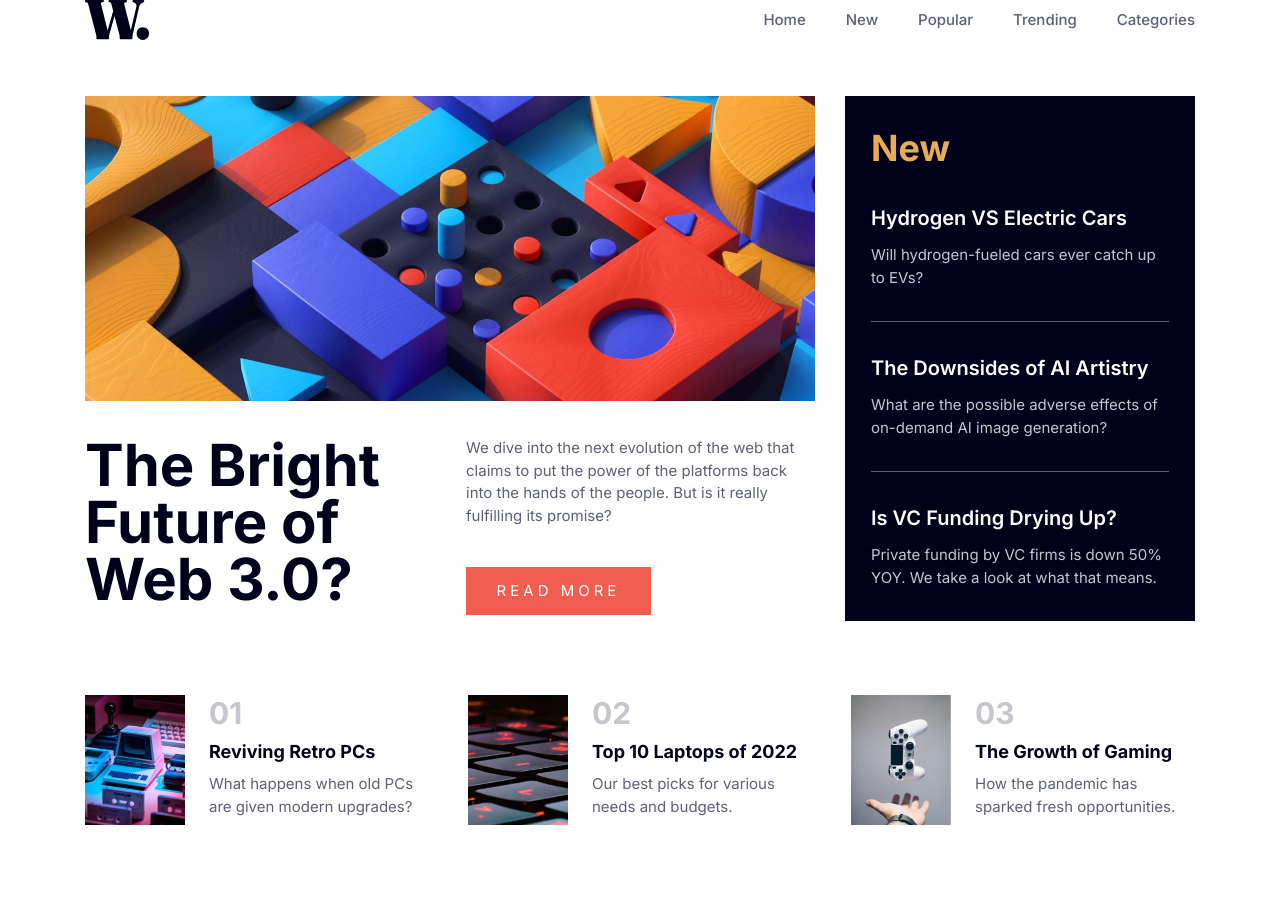
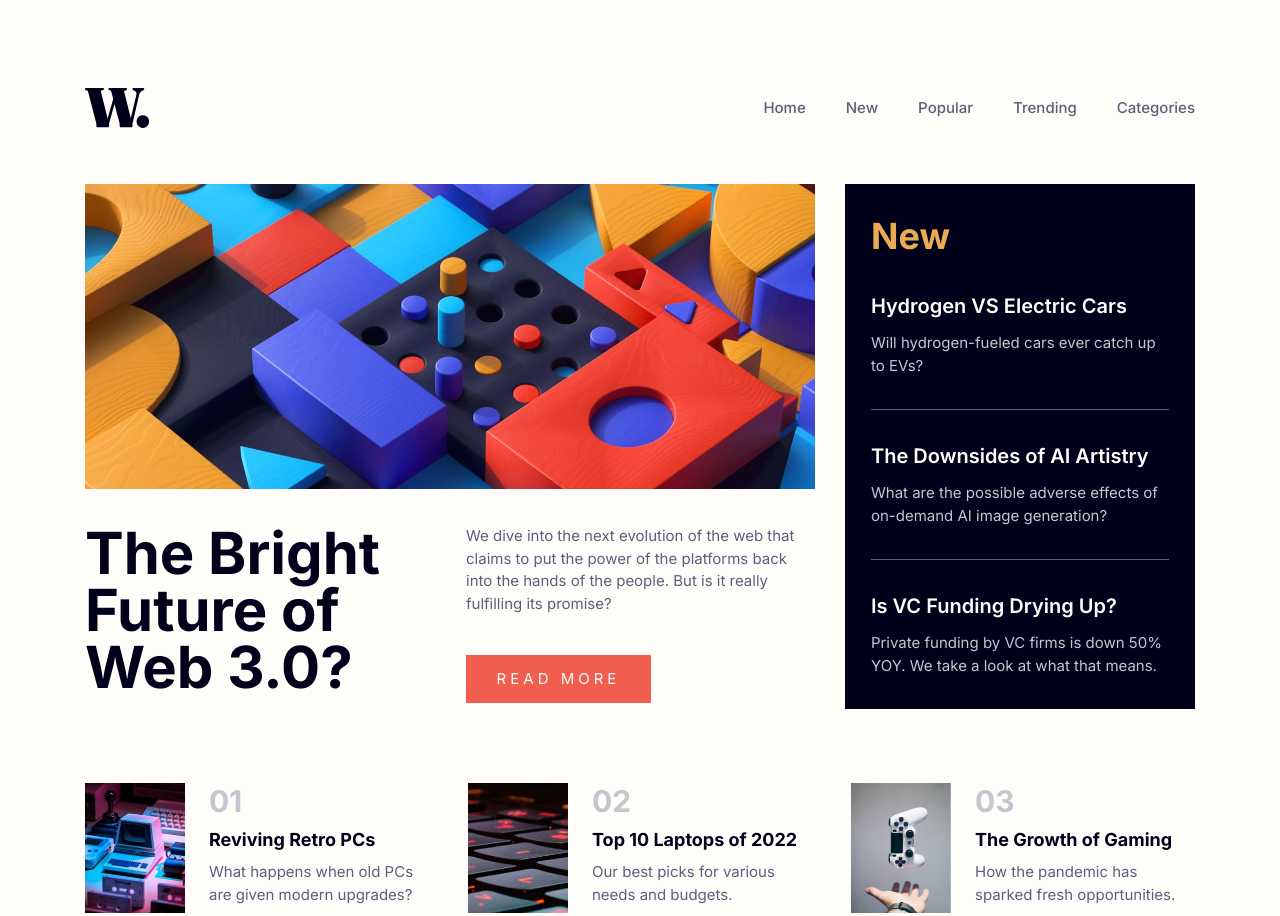
Before and after one commit to nilton-manjate/news-homepage, a website: page index.html in a window 1280 px wide. Before the commit the page ends 859 px from the top, so only its background shows below. Drawn offline with Linux system fonts and the light colour scheme.

Commit message:
centralize the content and edit bg-color

```diff
--- a/index.html
+++ b/index.html
@@ -12,9 +12,8 @@
 
   <title>Frontend Mentor | News homepage</title>
 </head>
-<body class="font-inter text-[15px] text-darkGrayishBlue h-screen grid justify-center lg:items-center">
-  <main>
-    <header class="w-[375px] lg:w-[1110px] p-4 lg:p-0 mt-7 lg:mt-0 mb-8 lg:mb-14 flex justify-between items-center">
+<body class="font-inter text-[15px] bg-offWhite text-darkGrayishBlue h-screen grid justify-center">
+    <header class="w-[375px] lg:w-[1110px] p-4 lg:p-0 mt-7 lg:mt-[88px] mb-8 lg:mb-14 flex justify-between items-center">
       <img tabindex="1" id="logo" src="./assets/images/logo.svg" alt="Logo">
       <img id="menuButton" class="cursor-pointer lg:hidden z-50" src="./assets/images/icon-menu.svg" alt="Menu icon">
 
@@ -80,8 +79,8 @@
       </section>
 
       <!--01 02 03-->
-      <section class="lg:col-span-3 lg:flex lg:justify-between lg:w-[1110px]">
-        <article class="flex gap-6 mb-[34px]">
+      <section class="lg:col-span-3 lg:flex lg:justify-between lg:w-[1110px] mb-[130px]">
+        <article class="flex gap-6 mb-[34px] lg:mb-0">
           <img class="w-[100px] h-[130px]" src="./assets/images/image-retro-pcs.jpg" alt="Retro PCs">
 
             <section class="grid justify-between lg:w-[220px] lg:h-[130px]">
@@ -90,7 +89,7 @@
               <p>What happens when old PCs are given modern upgrades?</p>
             </section>
         </article>
-        <article class="flex gap-6 mb-[34px]">
+        <article class="flex gap-6 mb-[34px] lg:mb-0">
           <img class="w-[100px] h-[130px]" src="./assets/images/image-top-laptops.jpg" alt="Laptop keyboard">
 
             <section class="grid justify-between lg:w-[220px] lg:h-[130px]">
@@ -110,7 +109,6 @@
         </article>
       </section>
     </main>
-  </main>
   <script src="./assets/scripts/menu.js"></script>
 </body>
 </html>
```
Also changed, not shown: assets/styles/output.css.
